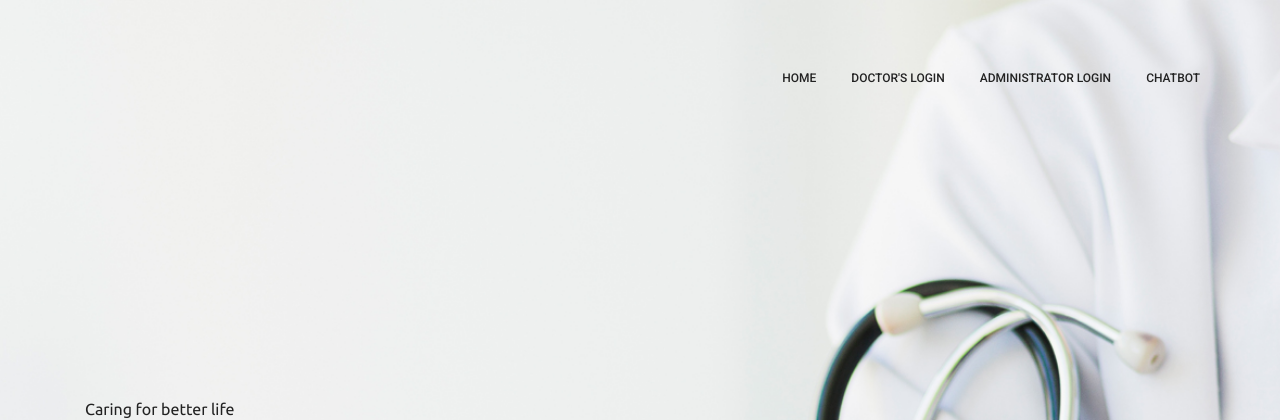
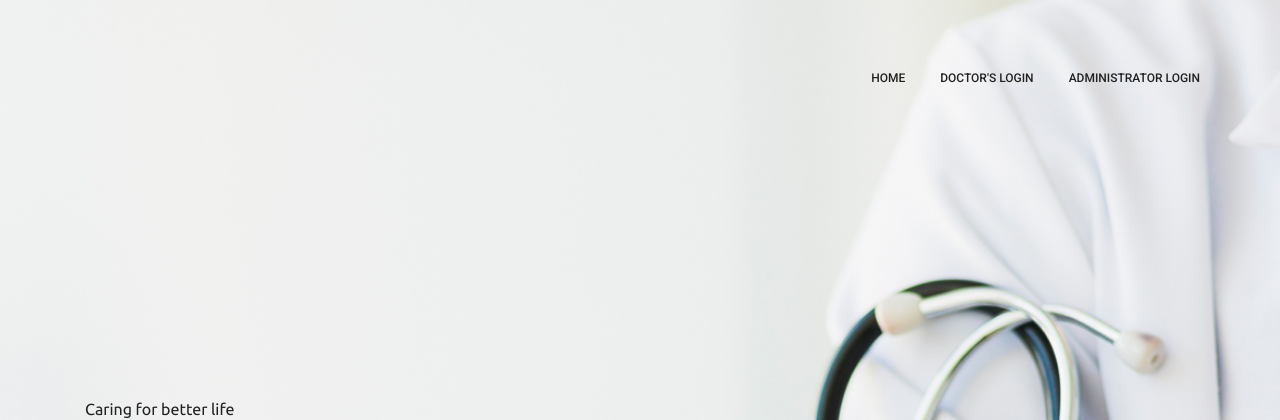
Before and after one commit to SanjaySJJ/Hospital-management-system, a PHP site: page / in a window 1280 px wide. Shown: the top 420 px of the page. Run offline with PHP 8.4, Linux system fonts and the light colour scheme.

Commit message:
index.php
Signed-off-by: Praneshnewton <164473478+Praneshnewton@users.noreply.github.com>

```diff
--- a/index.php
+++ b/index.php
@@ -41,7 +41,7 @@
                         <li class="menu-active"><a href="index.php">Home</a></li>
                         <li><a href="backend/doc/index.php">Doctor's Login</a></li>
                         <li><a href="backend/admin/index.php">Administrator Login</a></li>
-			     <li><a href="backend/admin/index.php">Chatbot</a></li>
+
                     </ul>
                 </nav><!-- #nav-menu-container -->
                 </div>
```
